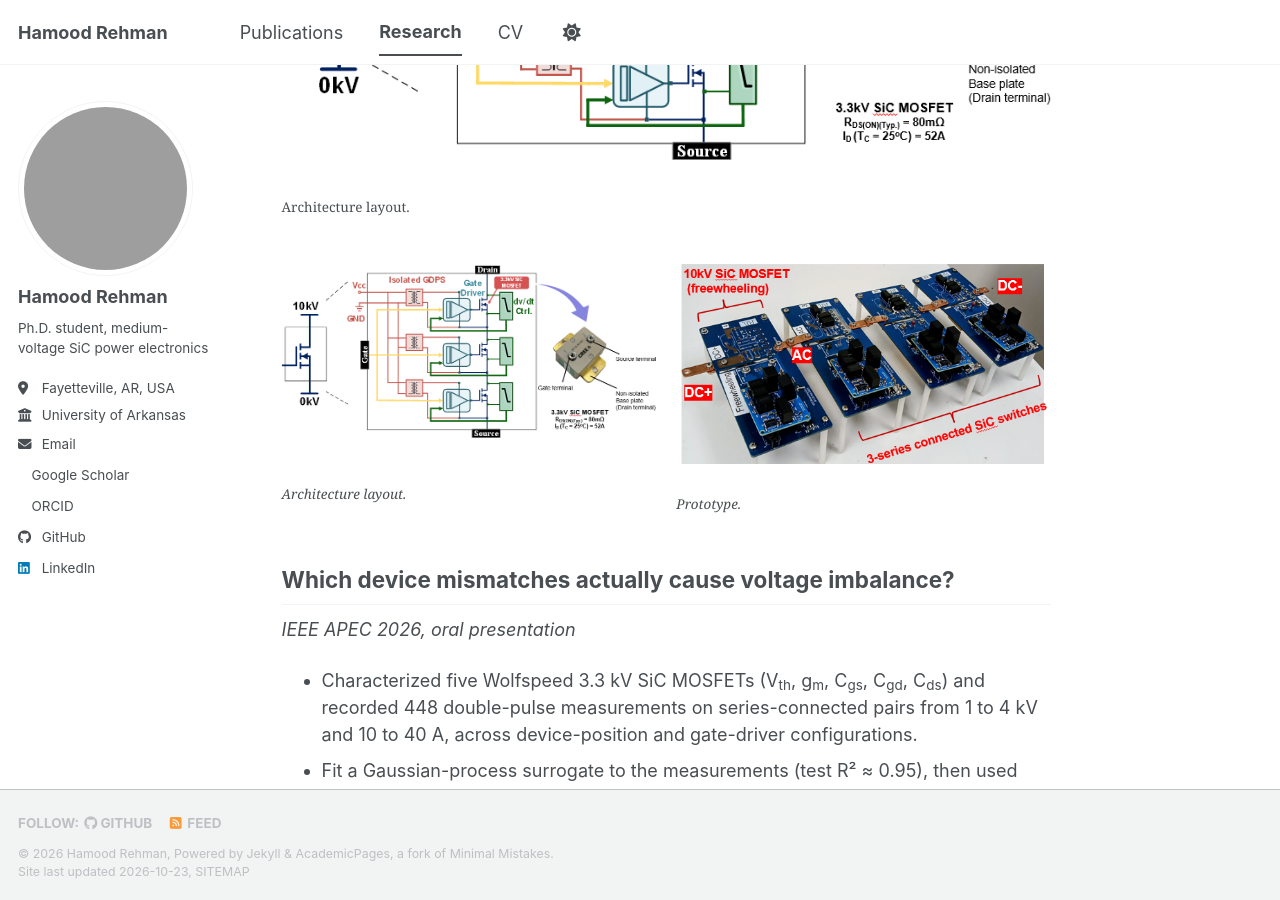
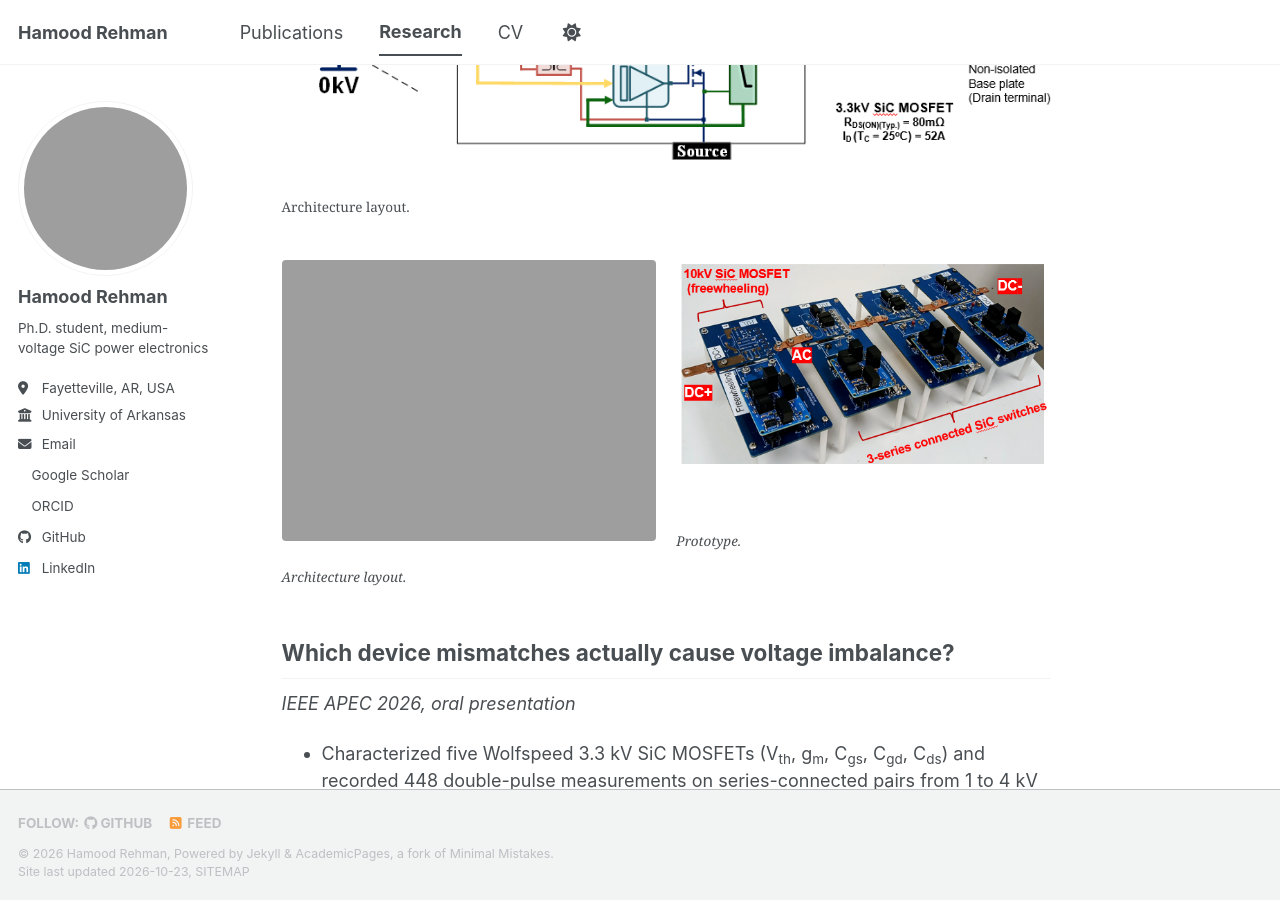
Before and after one commit to hamood-rehman/hamood-rehman.github.io, a Jekyll site: the page built from _pages/research.md, in a window 1280 px wide and 900 px high, scrolled down 693 px. Built offline with Jekyll 4.4.1, drawn with Linux system fonts in a browser that asks for light colours; a style sheet for code colours, icons or effects is not loaded; grey boxes are pictures that could not be loaded.

Commit message:
Update research.md

```diff
--- a/_pages/research.md
+++ b/_pages/research.md
@@ -21,7 +21,7 @@ author_profile: true
 <div style="display: flex; flex-wrap: wrap; gap: 20px; justify-content: space-between;">
 
   <figure style="flex: 1 1 300px; margin: 0; min-width: 250px;">
-    <img src="{{ base_path }}/images/research/10kv SiC switch Architecture.png" alt="Architecture layout" style="width: 100%; height: auto; display: block;">
+    <img src="{{ base_path }}/images/research/10kv SiC switch Architecture 111111.png" alt="Architecture layout" style="width: 100%; height: auto; display: block;">
     <figcaption style="margin-top: 8px; font-style: italic;">Architecture layout.</figcaption>
   </figure>
 
```
